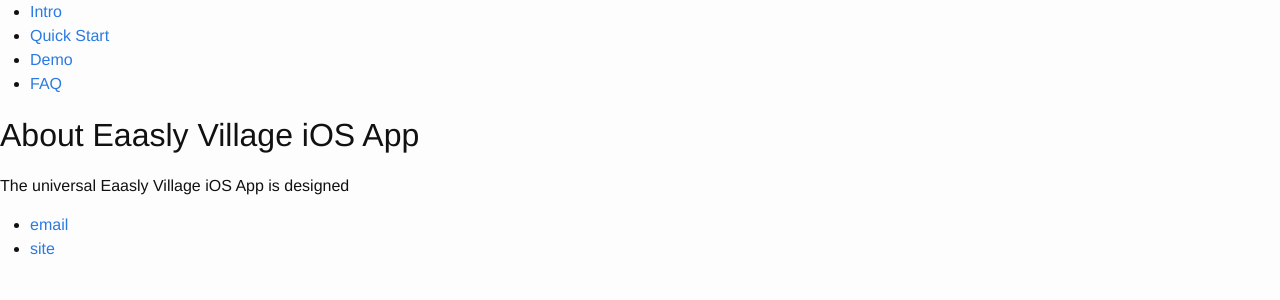
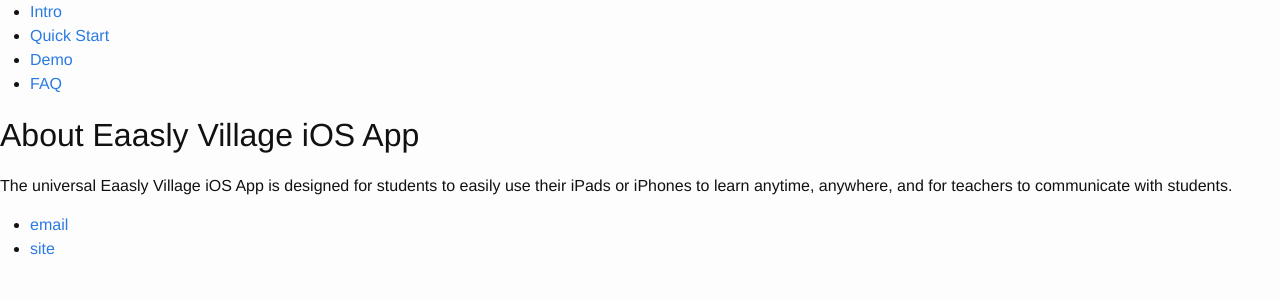
Before and after one commit to jeffxtang/jeffxtang.github.io, a Jekyll site: the page index.html, which Jekyll copies as it is, in a window 1280 px wide. Shown: the top 300 px of the page. Built offline with Jekyll 4.4.1, drawn with Linux system fonts in a browser that asks for light colours.

Commit message:
more intro

```diff
--- a/index.html
+++ b/index.html
@@ -16,7 +16,7 @@
         <div class="container">
             <div class="blurb">
                 <h1>About Eaasly Village iOS App</h1>
-                <p>The universal Eaasly Village iOS App is designed </p>
+                <p>The universal Eaasly Village iOS App is designed for students to easily use their iPads or iPhones to learn anytime, anywhere, and for teachers to communicate with students. </p>
             </div><!-- /.blurb -->
         </div><!-- /.container -->
         <footer>
```
